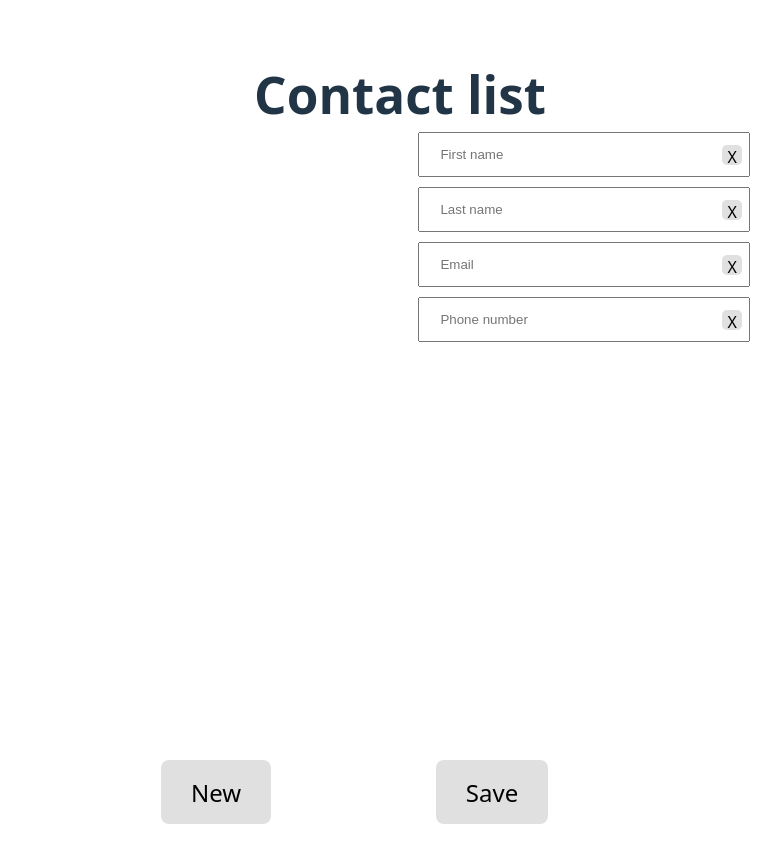
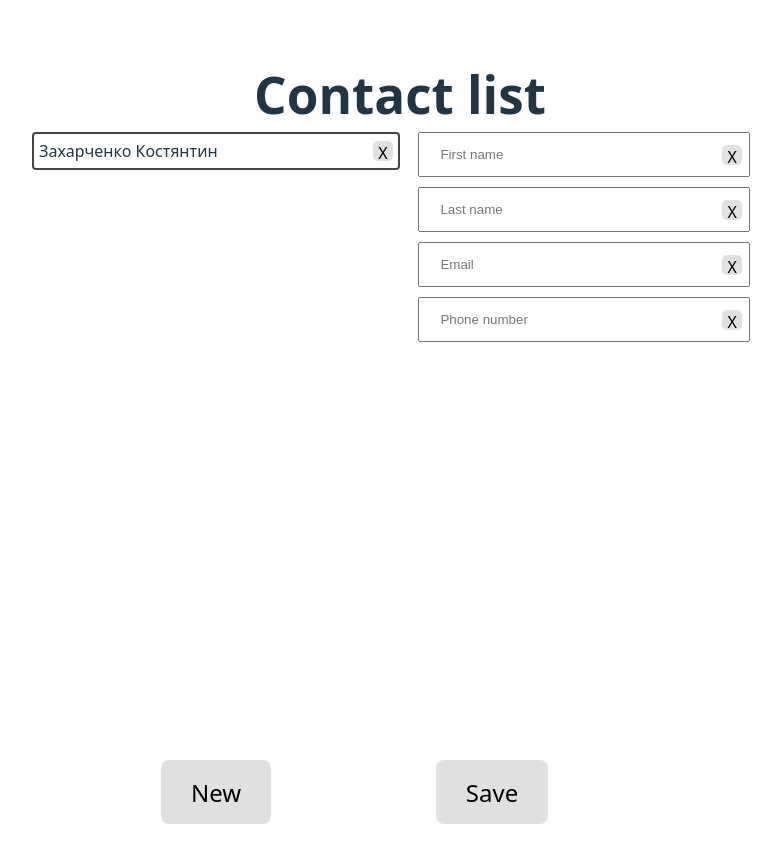
Before and after one commit to SwootsUA/FC-32-Functional-contact-list, a React (Vite) app: page / in a window 1280 px wide. Shown: the top 862 px of the page, without its empty margins (240-1021 px from the left). Built offline with nearby package versions, Linux system fonts and the light colour scheme; data requests are answered from the project's data file.

Commit message:
Refactor data storage/retirval to use axios lib and json-server
FC-33-React-04-Contact-with-axios

```diff
--- /dev/null
+++ b/db.json
@@ -0,0 +1,11 @@
+{
+  "contacts": [
+    {
+      "id": "4tsuOTvgMHSFZEAcgejIG",
+      "firstName": "Захарченко",
+      "lastName": "Костянтин",
+      "email": "kostya20022210@gmail.com",
+      "phone": ""
+    }
+  ]
+}
--- a/package.json
+++ b/package.json
@@ -10,6 +10,7 @@
     "preview": "vite preview"
   },
   "dependencies": {
+    "axios": "^1.10.0",
     "react": "^19.1.0",
     "react-dom": "^19.1.0"
   },
--- a/src/App.jsx
+++ b/src/App.jsx
@@ -1,8 +1,9 @@
-import {useState, useEffect, useRef} from 'react';
-import './App.css';
+import {useState, useEffect} from 'react';
+import {nanoid} from 'nanoid';
 import ContactList from './components/ContactList/ContactList';
 import ContactForm from './components/ContactForm/ContactForm';
-import {nanoid} from 'nanoid';
+import api from './api/contacts-service';
+import './App.css';
 
 const EMPTY_CONTACT = {
     id: '',
@@ -15,24 +16,14 @@ const EMPTY_CONTACT = {
 function App() {
     const [currentContact, setCurrentContact] = useState({...EMPTY_CONTACT});
     const [contacts, setContacts] = useState([]);
-    const isInitialMount = useRef(true);
 
     useEffect(() => {
-        const localContacts = JSON.parse(localStorage.getItem('contacts'));
-
-        if (localContacts) {
-            setContacts(localContacts);
+        api.get('/').then(({data}) => {
+            if (data) {
+                setContacts(data);
             }
+        });
     }, []);
-
-    useEffect(() => {
-        if (isInitialMount.current) {
-            isInitialMount.current = false;
-            // Do not run on mount to not clear up the localStorage
-            return;
-        }
-        localStorage.setItem('contacts', JSON.stringify(contacts));
-    }, [contacts]);
 
     function saveContact(passedContact) {
         if (passedContact.id) {
@@ -43,33 +34,47 @@ function App() {
     }
 
     function editContact(passedContact) {
-        setContacts(prevContacts =>
-            prevContacts.map(contact =>
-                contact.id === passedContact.id ? passedContact : contact
+        api.put(`/${passedContact.id}`, passedContact)
+            .then(({data}) => {
+                setContacts(
+                    contacts.map(contact =>
+                        contact.id === passedContact.id ? data : contact
                     )
                 );
+            })
+            .catch(error => {
+                console.error(error);
+            });
     }
 
     function addContact(passedContact) {
-        const newContact = {
-            ...passedContact,
-            id: nanoid(),
-        };
+        passedContact.id = nanoid();
 
-        setContacts(prevContacts => [...prevContacts, newContact]);
+        api.post('/', passedContact)
+            .then(({data}) => {
+                setContacts(prevContacts => [...prevContacts, data]);
+            })
+            .catch(error => {
+                console.error(error);
+            });
+
         exitEditMode();
     }
 
     function deleteContact(passedId) {
         const deleteId = passedId ? passedId : currentContact.id;
-
+        api.delete(`/${deleteId}`)
+            .then(() => {
+                setContacts(prevContacts =>
+                    prevContacts.filter(contact => contact.id !== deleteId)
+                );
                 if (deleteId === currentContact.id) {
                     exitEditMode();
                 }
-
-        setContacts(prevContacts =>
-            prevContacts.filter(contact => contact.id !== deleteId)
-        );
+            })
+            .catch(error => {
+                console.error(error);
+            });
     }
 
     function enterEditMode(passedId) {
--- /dev/null
+++ b/src/api/contacts-service.js
@@ -0,0 +1,6 @@
+import axios from 'axios';
+
+export default axios.create({
+    baseURL: 'http://localhost:5000/contacts/',
+    headers: {'Content-Type': 'application/json'},
+});
--- a/src/components/ContactForm/ContactForm.jsx
+++ b/src/components/ContactForm/ContactForm.jsx
@@ -1,6 +1,6 @@
-import './ContactForm.css';
 import {useState, useEffect} from 'react';
 import PropTypes from 'prop-types';
+import './ContactForm.css';
 
 function ContactForm({
     currentContact,
--- a/src/components/ContactList/ContactList.jsx
+++ b/src/components/ContactList/ContactList.jsx
@@ -1,6 +1,6 @@
+import PropTypes from 'prop-types';
 import ListItem from '../ListItem/ListItem';
 import './ContactList.css';
-import PropTypes from 'prop-types';
 
 function ContactList({contacts, enterEditMode, deleteContact}) {
     return (
```
Also changed, not shown: 1 other file (tests, documents, lock files or other folders). Lines whose indentation alone changed are shown as unchanged.
